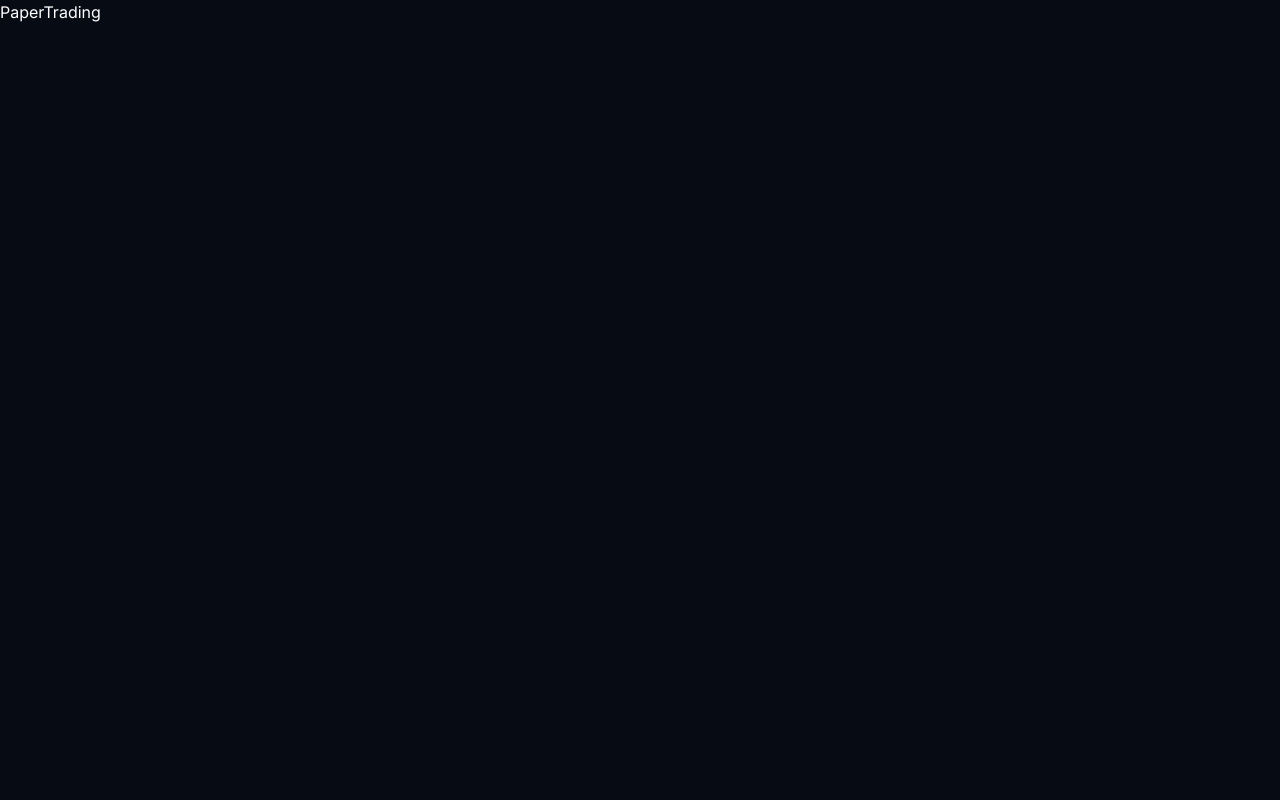
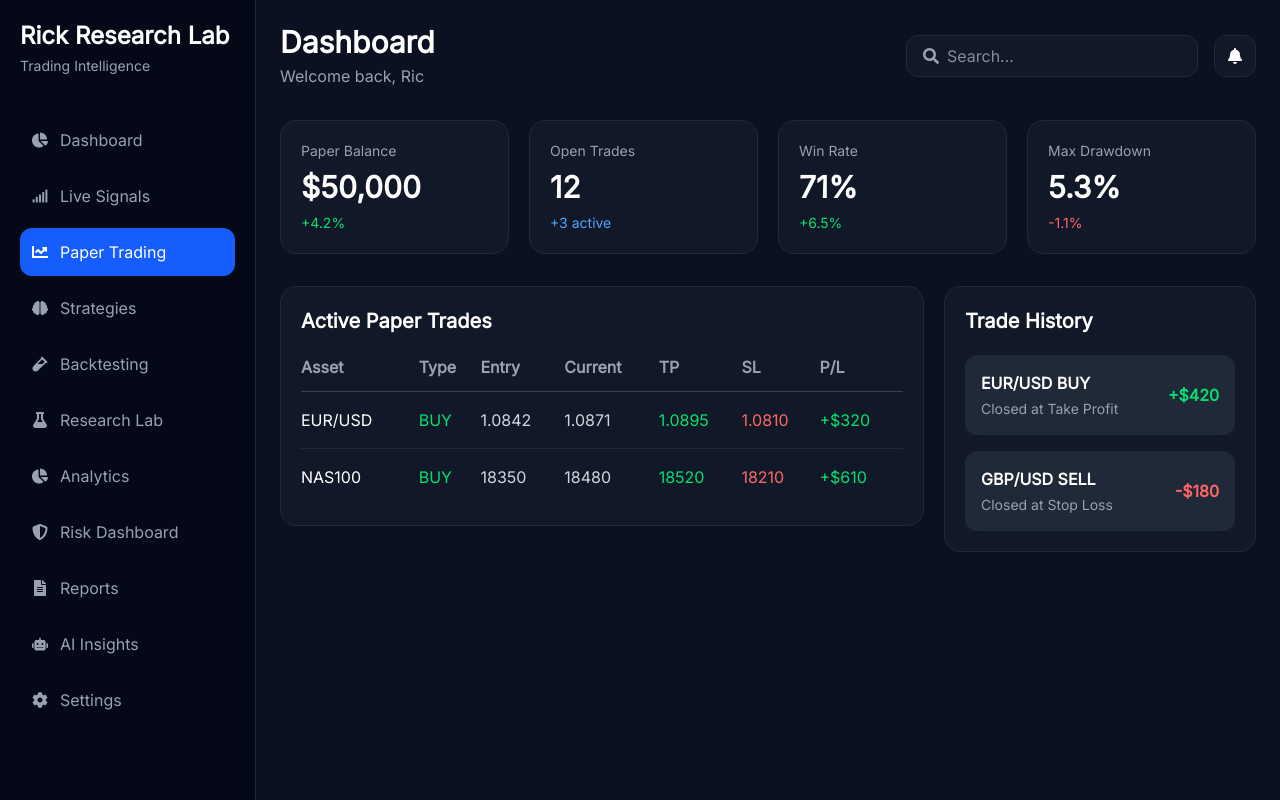
Before and after one commit to ricmusyoki-glitch/RESEARCH-LAB-TRAINING-BOT-DASHBOARD-FRONTEND, a React (Vite) app: page /paper-trading in a window 1280 px wide. Built offline with nearby package versions, Linux system fonts and the light colour scheme.

Commit message:
Built paper trading module and management UI

```diff
--- /dev/null
+++ b/src/components/PaperAccountCard.jsx
@@ -0,0 +1,21 @@
+function PaperAccountCard({ title, value, change, color }) {
+  return (
+    <div className="bg-[#111827] p-5 rounded-2xl border border-gray-800">
+
+      <p className="text-gray-400 text-sm">
+        {title}
+      </p>
+
+      <h2 className="text-3xl font-bold text-white mt-2">
+        {value}
+      </h2>
+
+      <p className={`text-sm mt-2 ${color}`}>
+        {change}
+      </p>
+
+    </div>
+  );
+}
+
+export default PaperAccountCard;
--- /dev/null
+++ b/src/components/PaperTradesTable.jsx
@@ -0,0 +1,116 @@
+function PaperTradesTable() {
+  return (
+    <div className="bg-[#111827] p-5 rounded-2xl border border-gray-800">
+
+      <div className="flex items-center justify-between mb-5">
+
+        <h2 className="text-xl font-bold text-white">
+          Active Paper Trades
+        </h2>
+
+
+      </div>
+
+      <div className="overflow-x-auto">
+
+        <table className="w-full text-left">
+
+          <thead>
+
+            <tr className="border-b border-gray-700 text-gray-400">
+
+              <th className="pb-3">Asset</th>
+
+              <th className="pb-3">Type</th>
+
+              <th className="pb-3">Entry</th>
+
+              <th className="pb-3">Current</th>
+
+              <th className="pb-3">TP</th>
+
+              <th className="pb-3">SL</th>
+
+              <th className="pb-3">P/L</th>
+
+            </tr>
+
+          </thead>
+
+          <tbody>
+
+            <tr className="border-b border-gray-800">
+
+              <td className="py-4 text-white">
+                EUR/USD
+              </td>
+
+              <td className="py-4 text-green-400">
+                BUY
+              </td>
+
+              <td className="py-4 text-gray-300">
+                1.0842
+              </td>
+
+              <td className="py-4 text-gray-300">
+                1.0871
+              </td>
+
+              <td className="py-4 text-green-400">
+                1.0895
+              </td>
+
+              <td className="py-4 text-red-400">
+                1.0810
+              </td>
+
+              <td className="py-4 text-green-400">
+                +$320
+              </td>
+
+            </tr>
+
+            <tr>
+
+              <td className="py-4 text-white">
+                NAS100
+              </td>
+
+              <td className="py-4 text-green-400">
+                BUY
+              </td>
+
+              <td className="py-4 text-gray-300">
+                18350
+              </td>
+
+              <td className="py-4 text-gray-300">
+                18480
+              </td>
+
+              <td className="py-4 text-green-400">
+                18520
+              </td>
+
+              <td className="py-4 text-red-400">
+                18210
+              </td>
+
+              <td className="py-4 text-green-400">
+                +$610
+              </td>
+
+            </tr>
+
+          </tbody>
+
+        </table>
+
+      </div>
+
+    </div>
+  );
+}
+
+export default PaperTradesTable;
--- /dev/null
+++ b/src/components/TradeHistoryPanel.jsx
@@ -0,0 +1,58 @@
+function TradeHistoryPanel() {
+
+  return (
+    <div className="bg-[#111827] p-5 rounded-2xl border border-gray-800">
+
+      <h2 className="text-xl font-bold text-white mb-5">
+        Trade History
+      </h2>
+
+      <div className="space-y-4">
+
+        <div className="bg-[#1F2937] p-4 rounded-xl flex items-center justify-between">
+
+          <div>
+
+            <p className="text-white font-bold">
+              EUR/USD BUY
+            </p>
+
+            <p className="text-gray-400 text-sm mt-1">
+              Closed at Take Profit
+            </p>
+
+          </div>
+
+          <p className="text-green-400 font-bold">
+            +$420
+          </p>
+
+        </div>
+
+        <div className="bg-[#1F2937] p-4 rounded-xl flex items-center justify-between">
+
+          <div>
+
+            <p className="text-white font-bold">
+              GBP/USD SELL
+            </p>
+
+            <p className="text-gray-400 text-sm mt-1">
+              Closed at Stop Loss
+            </p>
+
+          </div>
+
+          <p className="text-red-400 font-bold">
+            -$180
+          </p>
+
+        </div>
+
+      </div>
+
+    </div>
+  );
+}
+
+export default TradeHistoryPanel;
--- a/src/pages/PaperTrading.jsx
+++ b/src/pages/PaperTrading.jsx
@@ -1,9 +1,71 @@
-import React from 'react'
+import MainLayout from "../layouts/MainLayout";
+import Sidebar from "../components/SideBar";
+import Navbar from "../components/Navbar";
 
-const PaperTrading = () => {
+import PaperAccountCard from "../components/PaperAccountCard";
+import PaperTradesTable from "../components/PaperTradesTable";
+import TradeHistoryPanel from "../components/TradeHistoryPanel";
+
+function PaperTrading() {
   return (
-    <div>PaperTrading</div>
-  )
+    <MainLayout>
+
+      <Sidebar />
+
+      <div className="flex-1 bg-[#0B1120] p-6 overflow-y-auto">
+
+        <Navbar />
+
+        {/* Account Stats */}
+        <div className="grid grid-cols-1 md:grid-cols-2 xl:grid-cols-4 gap-5 mb-8">
+
+          <PaperAccountCard
+            title="Paper Balance"
+            value="$50,000"
+            change="+4.2%"
+            color="text-green-400"
+          />
+
+          <PaperAccountCard
+            title="Open Trades"
+            value="12"
+            change="+3 active"
+            color="text-blue-400"
+          />
+
+          <PaperAccountCard
+            title="Win Rate"
+            value="71%"
+            change="+6.5%"
+            color="text-green-400"
+          />
+
+          <PaperAccountCard
+            title="Max Drawdown"
+            value="5.3%"
+            change="-1.1%"
+            color="text-red-400"
+          />
+
+        </div>
+
+        {/* Trades + History */}
+        <div className="grid grid-cols-1 xl:grid-cols-3 gap-5">
+
+          <div className="xl:col-span-2">
+            <PaperTradesTable />
+          </div>
+
+          <div>
+            <TradeHistoryPanel />
+          </div>
+
+        </div>
+
+      </div>
+
+    </MainLayout>
+  );
 }
 
-export default PaperTrading
+export default PaperTrading;
```
